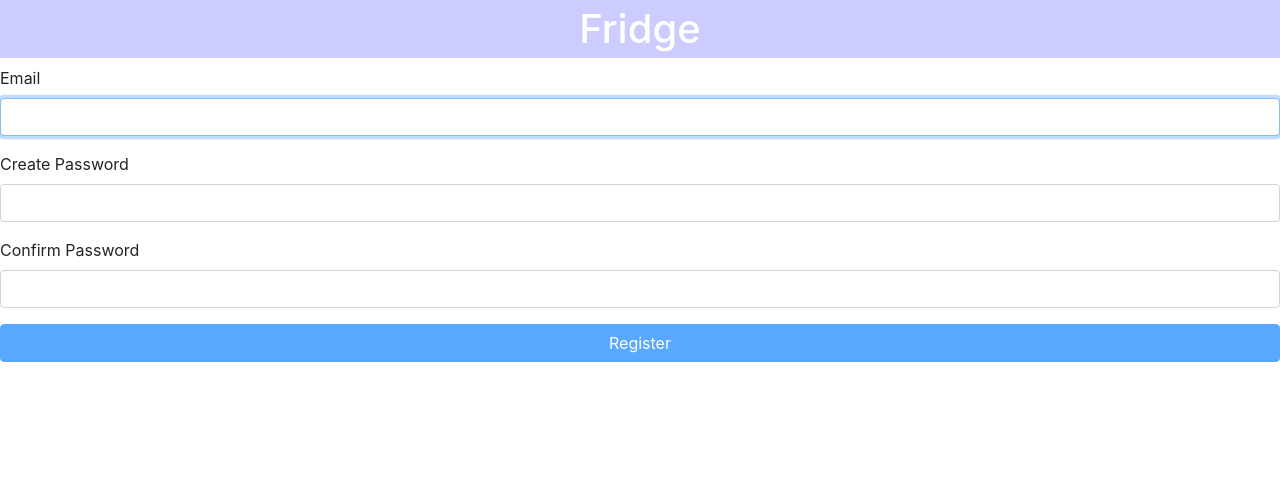
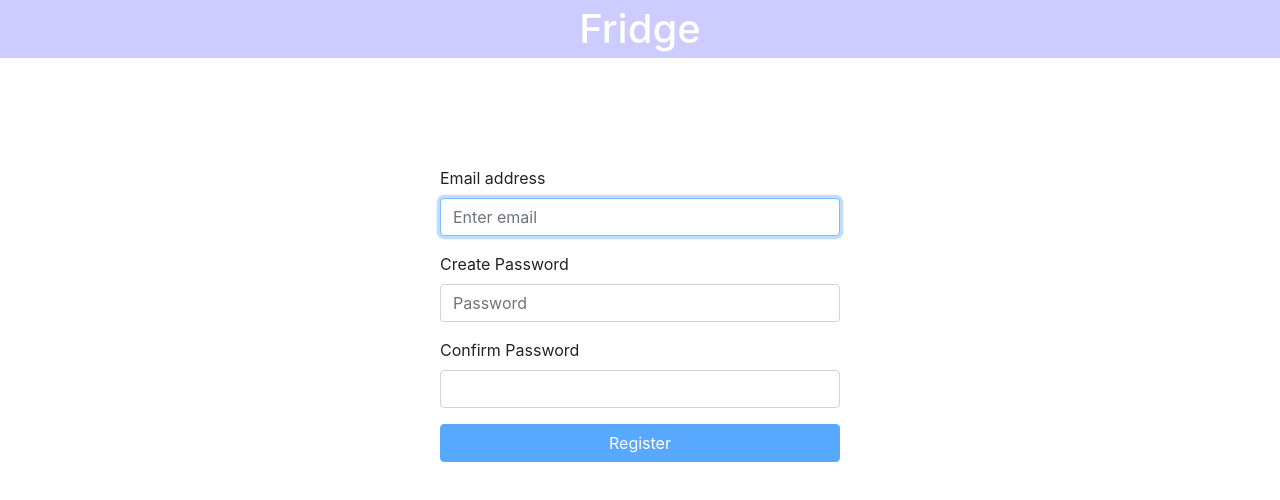
Before and after one commit to yspollen/fridge, a React (Create React App) app in the folder fridge-frontend/: page /register in a window 1280 px wide. Shown: the top 500 px of the page. Built offline with nearby package versions, Linux system fonts and the light colour scheme.

Commit message:
register page placeholders/styling

```diff
--- a/fridge-frontend/src/components/register.js
+++ b/fridge-frontend/src/components/register.js
@@ -1,5 +1,6 @@
 import React, { Component } from 'react';
 import { Button, FormGroup, FormControl, FormLabel } from 'react-bootstrap';
+import "./styling/register.css";
 import axios from 'axios';
 
 class Register extends Component {
@@ -39,13 +40,14 @@ class Register extends Component {
 
 render() {
     return (
-      <div>
+      <div className="register">
         <form onSubmit={this.handleSubmit}>
           <FormGroup controlId="email" bssize="large">
-            <FormLabel>Email</FormLabel>
+            <FormLabel>Email address</FormLabel>
             <FormControl
               autoFocus
               type="email"
+              placeholder="Enter email"
               onChange={this.handleChange}
               value={this.state.email}
             />
@@ -54,6 +56,7 @@ render() {
             <FormLabel>Create Password</FormLabel>
             <FormControl
               type="password"
+              placeholder="Password"
               onChange={this.handleChange}
               value={this.state.password}
             />
--- /dev/null
+++ b/fridge-frontend/src/components/styling/register.css
@@ -0,0 +1,8 @@
+.register {
+  padding: 100px;
+}
+
+.register form {
+  margin: 0 auto;
+  max-width: 400px;
+}
```
